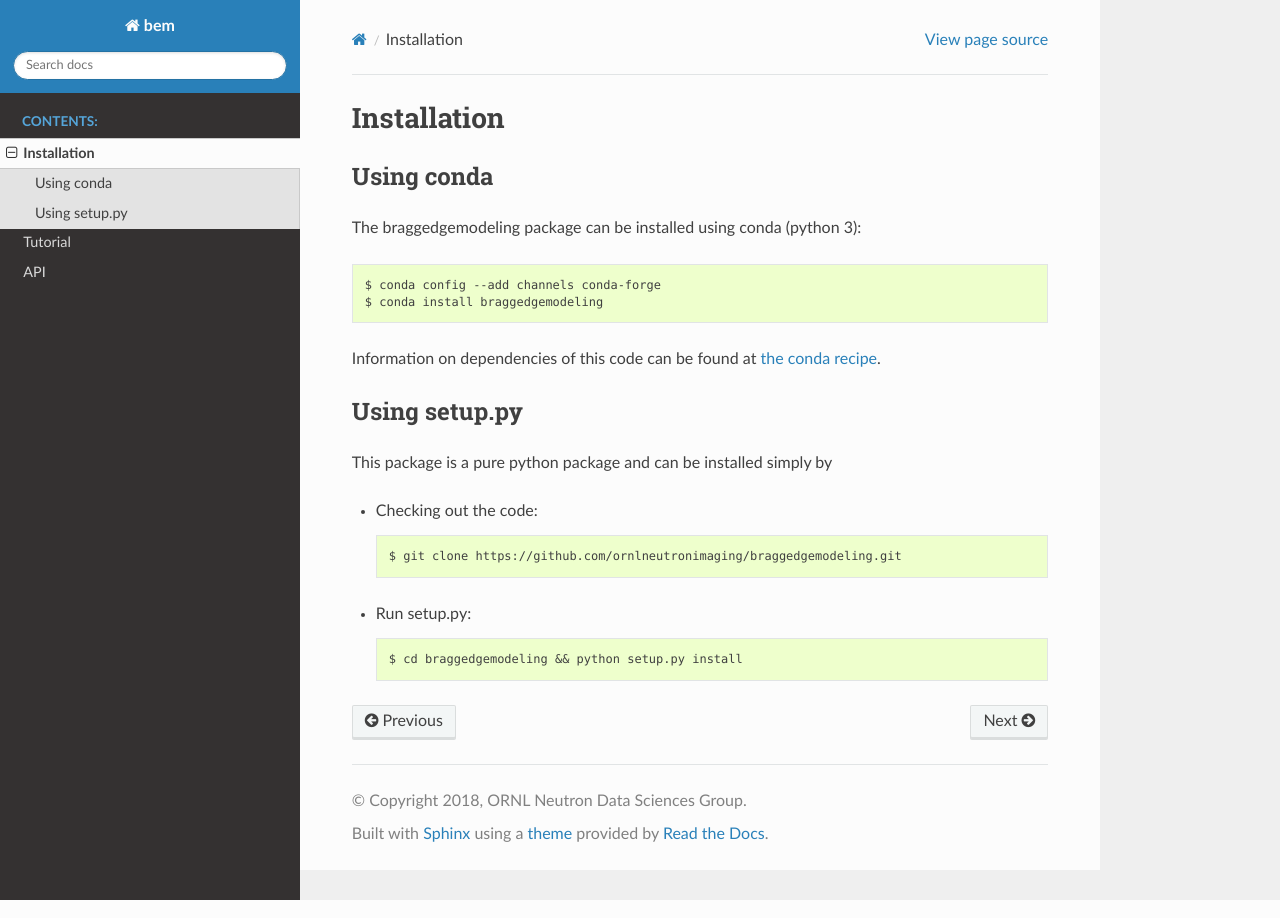
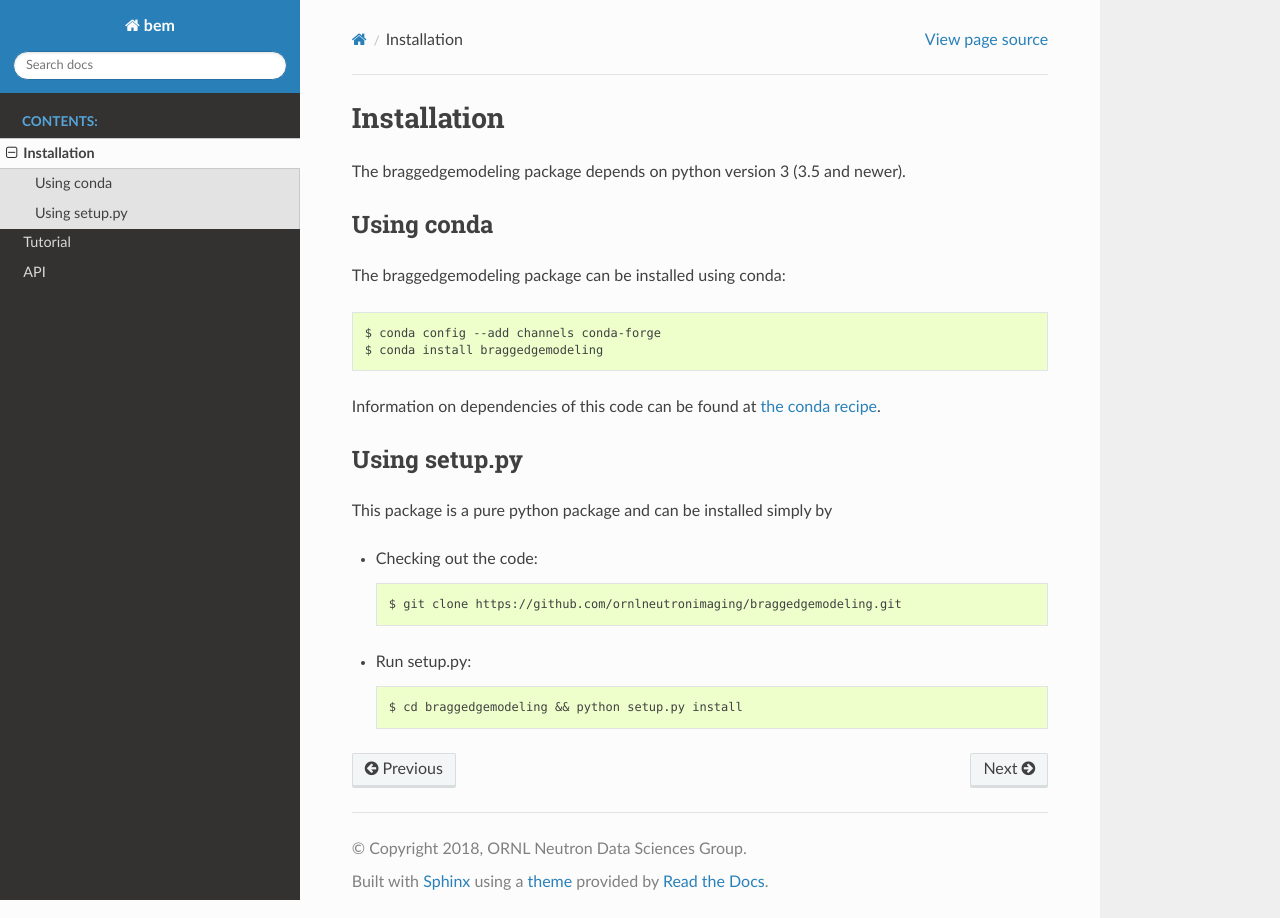
Before and after one commit to ornlneutronimaging/braggedgemodeling, a Sphinx documentation site: the page built from docs/installation.rst, in a window 1280 px wide. Built offline with Sphinx 7.4.7 and the Read the Docs theme 2.0.0, drawn with Linux system fonts in a browser that asks for light colours.

Commit message:
Refs #9. be explicit on python 3.5 dependency

```diff
--- a/docs/installation.rst
+++ b/docs/installation.rst
@@ -3,10 +3,12 @@
 Installation
 ============
 
+The braggedgemodeling package depends on python version 3 (3.5 and newer).
+
 Using conda
 -----------
 
-The braggedgemodeling package can be installed using conda (python 3)::
+The braggedgemodeling package can be installed using conda::
 
       $ conda config --add channels conda-forge
       $ conda install braggedgemodeling
```
